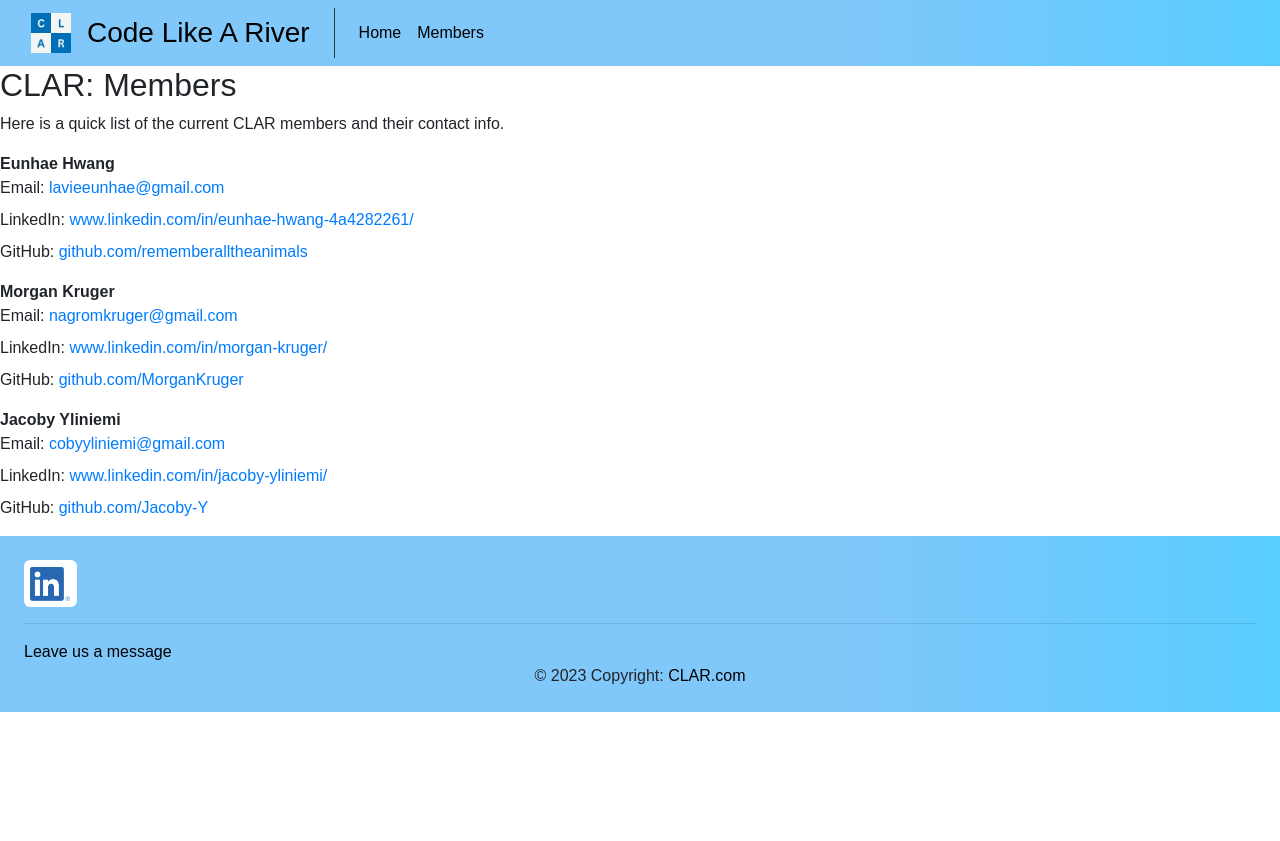
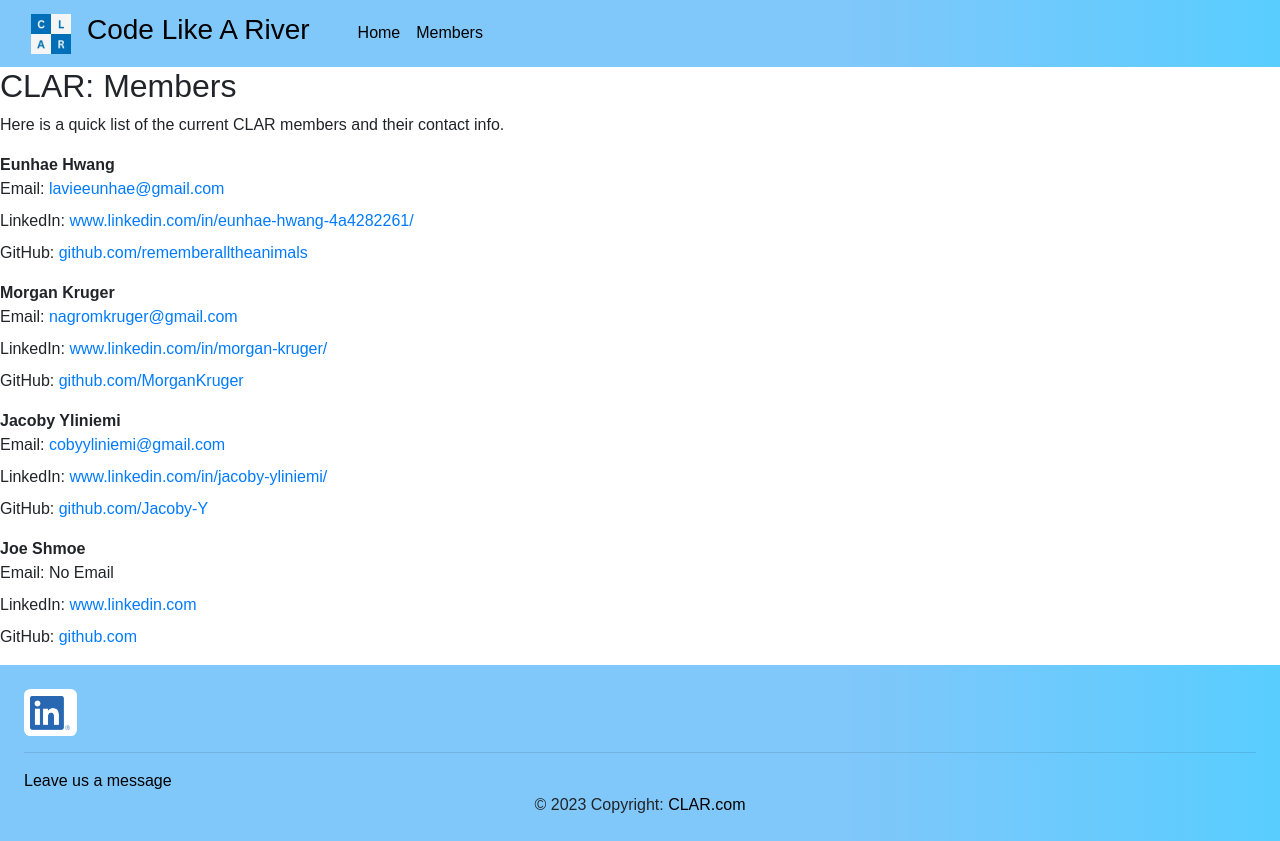
Before and after one commit to rememberalltheanimals/CLAR-website, a React (Vite) app in the folder website/: page /members in a window 1280 px wide. Before the commit the page ends 800 px from the top, so only its background shows below. Built offline with nearby package versions, Linux system fonts and the light colour scheme.

Commit message:
Reorganized page styling and made footer "sticky"

```diff
--- a/website/src/components/Footer.tsx
+++ b/website/src/components/Footer.tsx
@@ -1,5 +1,6 @@
-import React from 'react'
-import { Link } from 'react-router-dom'
+import React from 'react';
+import { Link } from 'react-router-dom';
+import "../styles/Footer.scss";
 
 function Footer() {
   return (
--- a/website/src/components/NavBar.tsx
+++ b/website/src/components/NavBar.tsx
@@ -3,7 +3,7 @@ import { Link } from 'react-router-dom'
 
 function NavBar() {
   return (
-    <nav className="navbar navbar-inverse navbar-expand-lg">
+    <nav id="NavBar" className="navbar navbar-inverse navbar-expand-lg">
       <div className="container-fluid">
 
           <div className="navbar-header">
--- a/website/src/index.css
+++ /dev/null
@@ -1,43 +0,0 @@
-
-* {
-  padding: 0;
-  margin: 0;
-  box-sizing: border-box;
-}
-
-html, body {
-  font-family: Arial, Helvetica, sans-serif;
-  height: 100%;
-}
-
-nav.navbar, footer {
-  background-color: #80C7FA;
-  background: linear-gradient(90deg, #80C7FA 66.15%, #59CDFF 100%);
-}
-
-nav.navbar * {
-  color: black;
-  vertical-align: middle;
-}
-
-.navbar-brand {
-  border-right: 1px solid #333;
-}
-
-.navbar-header img {
-  width: 2.5rem;
-}
-
-footer a img {
-  width: 2.5rem;
-}
-
-footer a, footer a:hover {
-  color: black;
-}
-
-.img-background {
-  background-color: white;
-  padding: .4rem;
-  border-radius: .4rem;
-}
--- a/website/src/pages/Members.tsx
+++ b/website/src/pages/Members.tsx
@@ -10,26 +10,30 @@ function members() {
     <main>
       <h2>CLAR: Members</h2>
       <p>Here is a quick list of the current CLAR members and their contact info.</p>
-      <ul>
         <dl>
           <dt>Eunhae Hwang</dt>
           <dd>Email: <a href="mailto:lavieeunhae@gmail.com">lavieeunhae@gmail.com</a></dd>
-          <dd>LinkedIn: <a href="http://www.linkedin.com/in/eunhae-hwang-4a4282261/">www.linkedin.com/in/eunhae-hwang-4a4282261/</a></dd>
-          <dd>GitHub: <a href="http://github.com/rememberalltheanimals">github.com/rememberalltheanimals</a></dd>
+          <dd>LinkedIn: <a href="http://www.linkedin.com/in/eunhae-hwang-4a4282261/" target='_blank'>www.linkedin.com/in/eunhae-hwang-4a4282261/</a></dd>
+          <dd>GitHub: <a href="http://github.com/rememberalltheanimals" target='_blank'>github.com/rememberalltheanimals</a></dd>
         </dl>
         <dl>
           <dt>Morgan Kruger</dt>
           <dd>Email: <a href="mailto:nagromkruger@gmail.com">nagromkruger@gmail.com</a></dd>
-          <dd>LinkedIn: <a href="http://www.linkedin.com/in/morgan-kruger/">www.linkedin.com/in/morgan-kruger/</a></dd>
-          <dd>GitHub: <a href="http://github.com/MorganKruger">github.com/MorganKruger</a></dd>
+          <dd>LinkedIn: <a href="http://www.linkedin.com/in/morgan-kruger/" target='_blank'>www.linkedin.com/in/morgan-kruger/</a></dd>
+          <dd>GitHub: <a href="http://github.com/MorganKruger" target='_blank'>github.com/MorganKruger</a></dd>
         </dl>
         <dl>
           <dt>Jacoby Yliniemi</dt>
           <dd>Email: <a href="mailto:cobyyliniemi@gmail.com">cobyyliniemi@gmail.com</a></dd>
-          <dd>LinkedIn: <a href="http://www.linkedin.com/in/jacoby-yliniemi/">www.linkedin.com/in/jacoby-yliniemi/</a></dd>
-          <dd>GitHub: <a href="http://github.com/Jacoby-Y">github.com/Jacoby-Y</a></dd>
+          <dd>LinkedIn: <a href="http://www.linkedin.com/in/jacoby-yliniemi/" target='_blank'>www.linkedin.com/in/jacoby-yliniemi/</a></dd>
+          <dd>GitHub: <a href="http://github.com/Jacoby-Y" target='_blank'>github.com/Jacoby-Y</a></dd>
         </dl>
-      </ul>
+        <dl>
+          <dt>Joe Shmoe</dt>
+          <dd>Email: No Email</dd>
+          <dd>LinkedIn: <a href="http://www.linkedin.com/" target='_blank'>www.linkedin.com</a></dd>
+          <dd>GitHub: <a href="http://github.com/" target='_blank'>github.com</a></dd>
+        </dl>
     </main>
   )
 }
--- /dev/null
+++ b/website/src/styles/Footer.scss
@@ -0,0 +1,13 @@
+footer {
+  a {
+
+    &,
+    &:hover {
+      color: black;
+    }
+
+    img {
+      width: 2.5rem;
+    }
+  }
+}
--- /dev/null
+++ b/website/src/styles/NavBar.scss
@@ -0,0 +1,14 @@
+#NavBar {
+  * {
+    color: black;
+    vertical-align: middle;
+  }
+
+  .navbar-brand {
+    border-right: 1px solid #333;
+  }
+
+  .navbar-header img {
+    width: 2.5rem;
+  }
+}
--- /dev/null
+++ b/website/src/styles/global.scss
@@ -0,0 +1,42 @@
+* {
+  padding: 0;
+  margin: 0;
+  box-sizing: border-box;
+}
+
+html,
+body,
+#root {
+  font-family: Arial, Helvetica, sans-serif;
+  height: 100%;
+}
+
+#root {
+  display: grid;
+  grid-template-columns: 1fr;
+  grid-template-rows: min-content 1fr min-content;
+}
+
+#NavBar,
+footer {
+  background-color: #80C7FA;
+  background: linear-gradient(90deg, #80C7FA 66.15%, #59CDFF 100%);
+
+  a {
+
+    &,
+    &:hover {
+      color: black;
+    }
+
+    img {
+      width: 2.5rem;
+    }
+  }
+}
+
+.img-background {
+  background-color: white;
+  padding: .4rem;
+  border-radius: .4rem;
+}
```
Also changed, not shown: website/src/main.tsx (+6 -6 lines).
